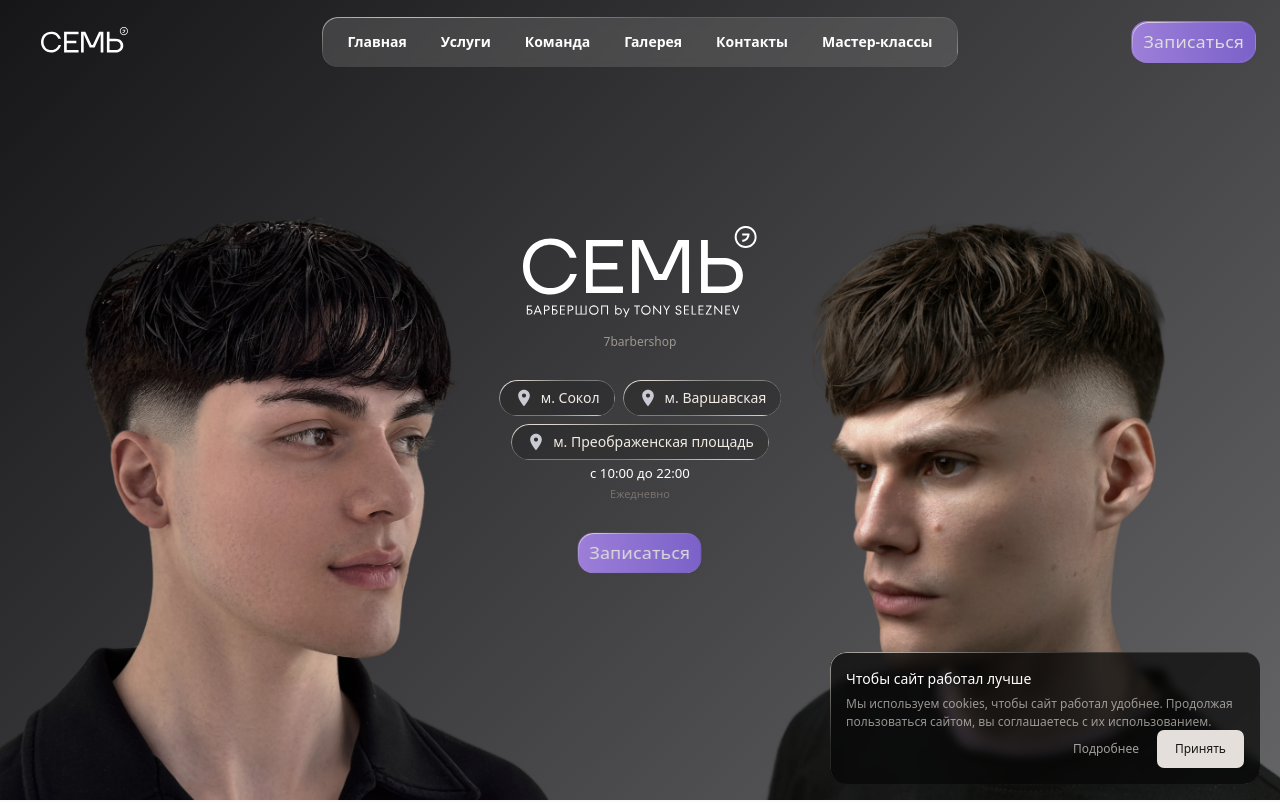
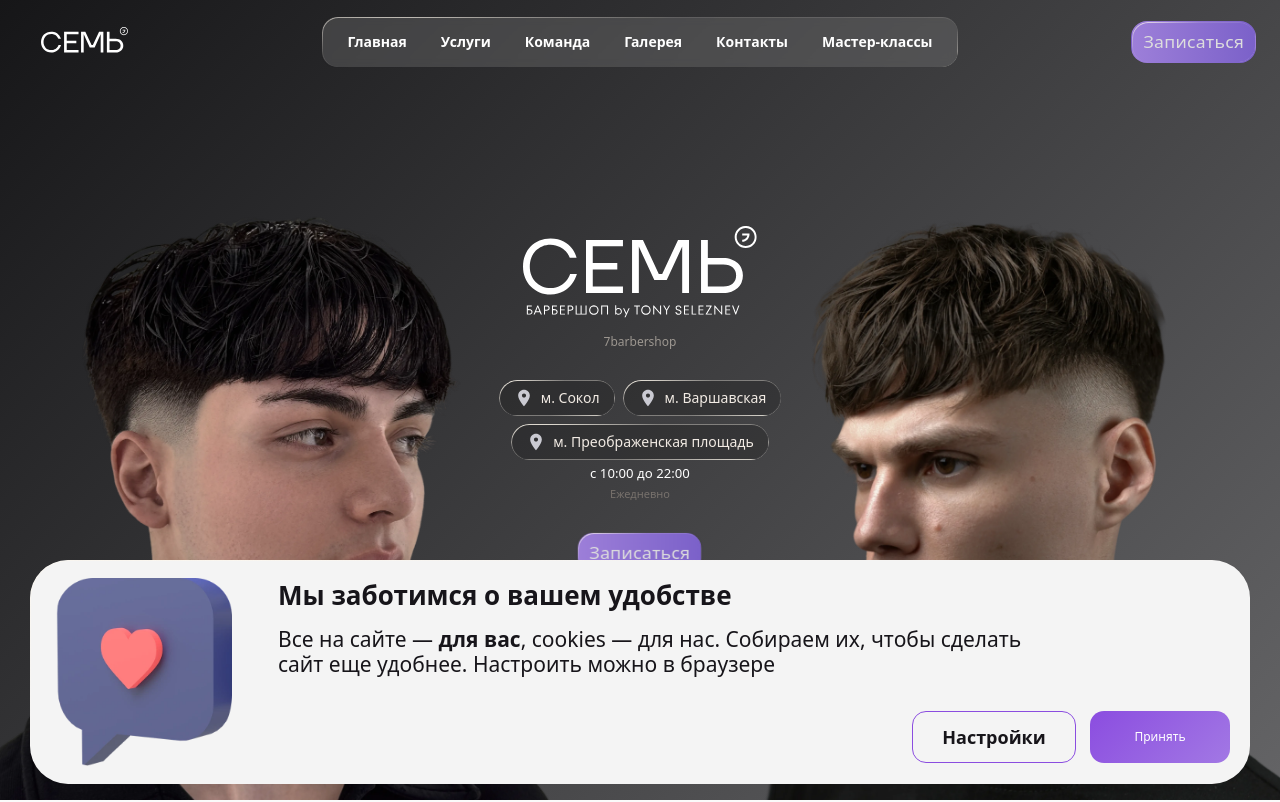
Before and after one commit to artemWu/seven, a Next.js app: page / in a window 1280 px wide. Shown: the top 802 px of the page. Built offline with nearby package versions, Linux system fonts and the light colour scheme.

Commit message:
feat: redesign cookie consent popup

```diff
--- a/app/globals.css
+++ b/app/globals.css
@@ -268,19 +268,20 @@ button:active {
 
 .cookie-popup {
   position: fixed;
-  z-index: 100;
-  right: 20px;
+  z-index: 1000;
+  right: 30px;
   bottom: 16px;
-  left: auto;
-  width: min(430px, calc(100vw - 40px));
-  display: flex;
-  flex-direction: column;
-  align-items: stretch;
-  gap: 0;
-  padding: 16px;
+  left: 30px;
+  width: auto;
+  display: grid;
+  grid-template-columns: 196px minmax(0, 1fr);
+  align-items: center;
+  gap: 32px;
+  padding: 18px 20px;
   border: 0;
-  border-radius: 16px;
-  background: rgba(7, 7, 7, .72);
+  border-radius: 38px;
+  background: #f4f4f4;
+  color: #17151a;
   isolation: isolate;
   overflow: hidden;
   backdrop-filter: blur(4px);
@@ -325,8 +326,15 @@ button:active {
 
 .cookie-popup__content {
   min-width: 0;
-  width: 100%;
+  width: auto;
   text-align: left;
+}
+
+.cookie-popup__image {
+  width: 188px;
+  height: 188px;
+  object-fit: contain;
+  border-radius: 28px;
 }
 
 .cookie-popup__title,
@@ -335,43 +343,54 @@ button:active {
 }
 
 .cookie-popup__title {
-  color: #ffffff;
-  font-size: 14px;
-  font-weight: 500;
+  color: #17151a;
+  font-size: 26px;
+  line-height: 1.1;
+  font-weight: 600;
 }
 
 .cookie-popup__text {
-  max-width: 680px;
-  margin-top: 6px;
-  color: rgba(228, 223, 218, .64);
-  font-size: 12px;
-  line-height: 1.45;
-}
+  max-width: 780px;
+  margin-top: 18px;
+  color: #17151a;
+  font-size: 21px;
+  line-height: 1.2;
+}
+
+.cookie-popup__text strong { font-weight: 700; }
 
 .cookie-popup__actions {
   display: flex;
   flex-shrink: 0;
   align-items: center;
   justify-content: flex-end;
-  gap: 18px;
-}
-
-.cookie-popup__link {
-  color: rgba(228, 223, 218, .7);
-  font-size: 12px;
+  gap: 14px;
+  margin-top: 34px;
+}
+
+.cookie-popup__settings {
+  display: inline-flex;
+  align-items: center;
+  justify-content: center;
+  min-width: 164px;
+  min-height: 52px;
+  padding: 0 22px;
+  border: 1px solid #8b4de0;
+  border-radius: 14px;
+  color: #17151a;
+  font-size: 18px;
+  font-weight: 600;
   text-decoration: none;
 }
 
-.cookie-popup__link:hover {
-  color: #f2ebe4;
-}
-
 .cookie-popup__button {
-  padding: 10px 18px;
+  min-width: 140px;
+  min-height: 52px;
+  padding: 0 22px;
   border: 0;
-  border-radius: 7px;
-  background: #e4dfda;
-  color: #171513;
+  border-radius: 14px;
+  background: linear-gradient(135deg, #8b4de0, #a278e4);
+  color: #fff;
   cursor: pointer;
   font: inherit;
   font-size: 12px;
@@ -395,10 +414,17 @@ button:active {
   .cookie-popup {
     right: 12px;
     bottom: 12px;
-    width: calc(100vw - 24px);
+    left: 12px;
+    grid-template-columns: 74px minmax(0, 1fr);
+    gap: 14px;
     padding: 16px;
-  }
-
+    border-radius: 28px;
+  }
+  .cookie-popup__image { width: 74px; height: 74px; border-radius: 18px; }
+  .cookie-popup__title { font-size: 18px; }
+  .cookie-popup__text { margin-top: 8px; font-size: 14px; }
+  .cookie-popup__actions { justify-content: flex-start; gap: 8px; margin-top: 18px; }
+  .cookie-popup__settings, .cookie-popup__button { min-width: 0; min-height: 42px; padding: 0 14px; font-size: 14px; }
 }
 
 @media (prefers-reduced-motion: reduce) {
--- a/components/CookiePopup.jsx
+++ b/components/CookiePopup.jsx
@@ -25,21 +25,21 @@ export default function CookiePopup() {
 
   return (
     <aside className="cookie-popup" role="dialog" aria-label="Уведомление о cookies">
+      <img className="cookie-popup__image" src="/images/cookie-heart.webp" alt="" />
       <div className="cookie-popup__content">
-        <p className="cookie-popup__title">Чтобы сайт работал лучше</p>
+        <p className="cookie-popup__title">Мы заботимся о вашем удобстве</p>
         <p className="cookie-popup__text">
-          Мы используем cookies, чтобы сайт работал удобнее. Продолжая пользоваться
-          сайтом, вы соглашаетесь с их использованием.
+          Все на сайте — <strong>для вас</strong>, cookies — для нас. Собираем их, чтобы
+          сделать сайт еще удобнее. Настроить можно в браузере
         </p>
-      </div>
-
-      <div className="cookie-popup__actions">
-        <a href="/privacy" className="cookie-popup__link">
-          Подробнее
-        </a>
-        <button type="button" className="cookie-popup__button" onClick={acceptCookies}>
-          Принять
-        </button>
+        <div className="cookie-popup__actions">
+          <a href="/privacy" className="cookie-popup__settings">
+            Настройки
+          </a>
+          <button type="button" className="cookie-popup__button" onClick={acceptCookies}>
+            Принять
+          </button>
+        </div>
       </div>
     </aside>
   );
```
Also changed, not shown: public/images/cookie-heart.webp (added).
